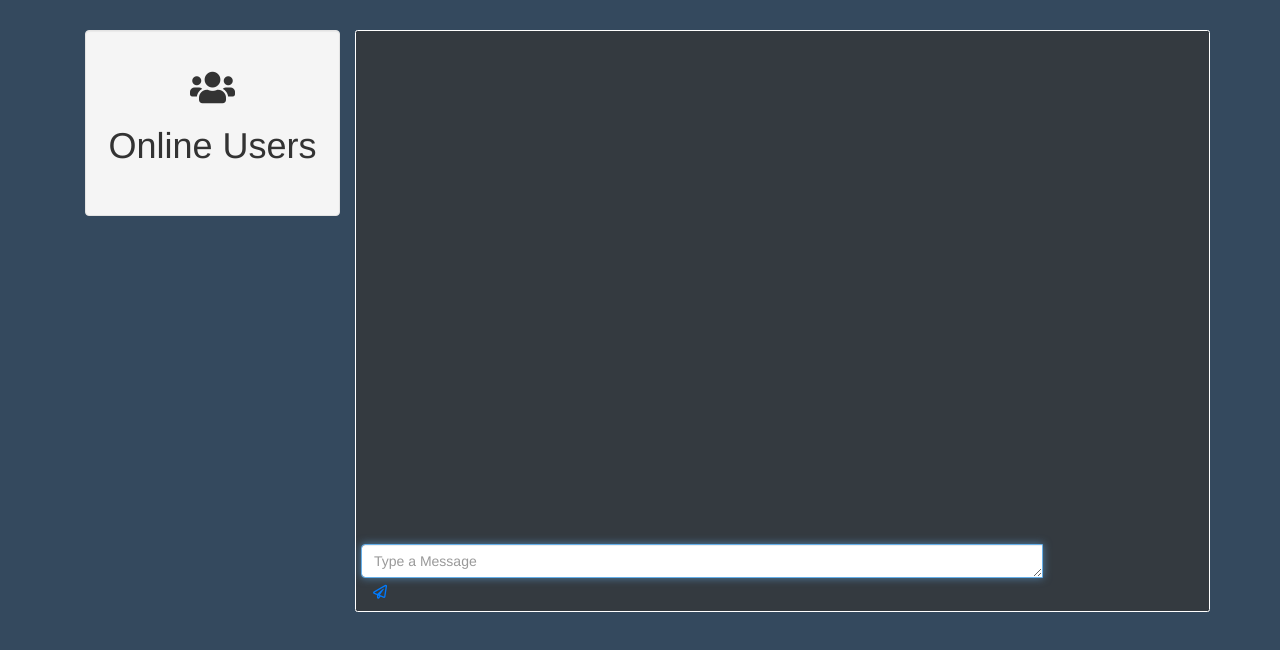
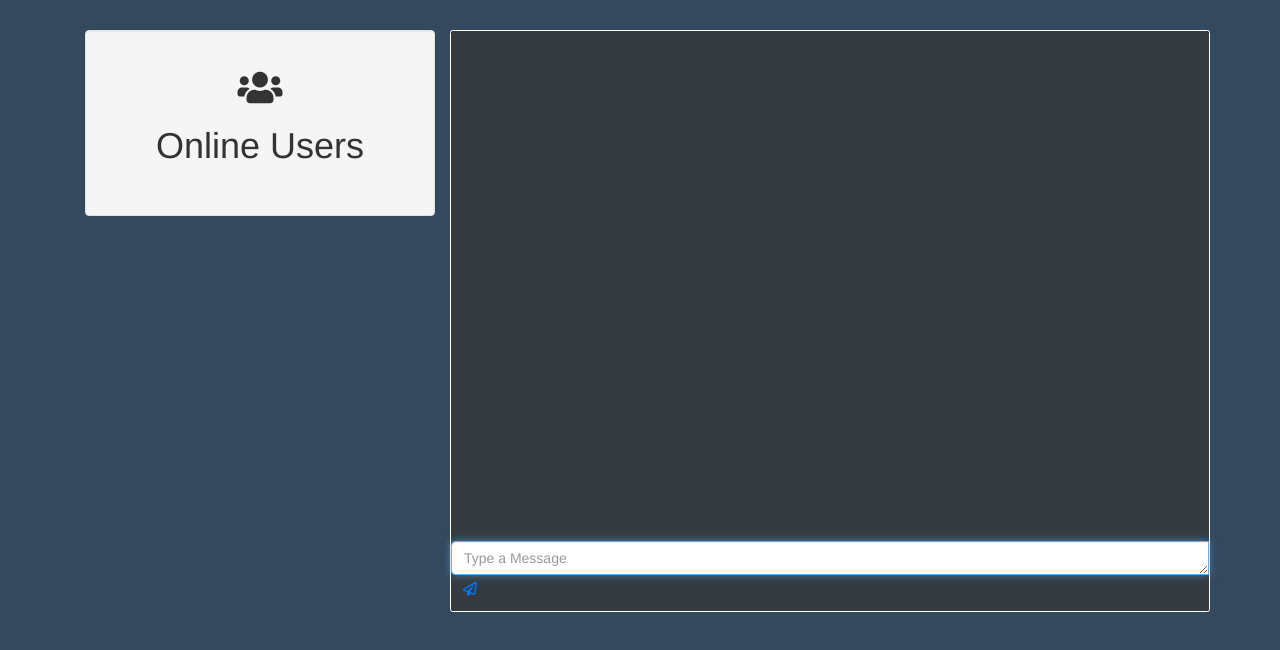
Before and after one commit to Techit-Kakaew/socket.io-webchat, a website: page index.html in a window 1280 px wide. Both pictures are taken after typing "Sample" into the empty fields and a click on the input "Sign in". Drawn offline with nearby package versions, Linux system fonts and the light colour scheme; no server answers.

Commit message:
11th commit

```diff
--- a/index.html
+++ b/index.html
@@ -7,8 +7,6 @@
     <link rel="stylesheet" href="https://stackpath.bootstrapcdn.com/bootstrap/4.3.1/css/bootstrap.min.css"
         integrity="sha384-ggOyR0iXCbMQv3Xipma34MD+dH/1fQ784/j6cY/iJTQUOhcWr7x9JvoRxT2MZw1T" crossorigin="anonymous">
     <link rel="stylesheet" href="https://maxcdn.bootstrapcdn.com/bootstrap/3.4.0/css/bootstrap.min.css">
-
-
     <link rel="stylesheet" href="https://use.fontawesome.com/releases/v5.8.2/css/all.css"
         integrity="sha384-oS3vJWv+0UjzBfQzYUhtDYW+Pj2yciDJxpsK1OYPAYjqT085Qq/1cq5FLXAZQ7Ay" crossorigin="anonymous">
 
@@ -40,8 +38,7 @@
             left: 0;
             position: absolute;
             right: 0;
-            width: 80%;
-
+            width: 100%;
         }
 
         .chat {
@@ -75,7 +72,7 @@
             </div>
         </div>
         <div id="messageArea" class="row" style="margin-top: 30px;">
-            <div class="col-md-3">
+            <div class="col-md-4">
                 <div class="well text-center">
                     <h1>
                         <i class="fas fa-users"></i>
@@ -84,16 +81,16 @@
                     <ul class="list-group" id="users"></ul>
                 </div>
             </div>
-            <div class="col-md-9 border border-white rounded p-3 mb-2 bg-dark text-white">
+            <div class="col-md-8 border border-white rounded p-3 mb-2 bg-dark text-white">
                 <div class="chatArea">
                     <ul class="chat" id="chat">
                         <form id="messageForm">
-                            <div class="input-group txtArea mb-2 ml-2">
+                            <div class="input-group txtArea mb-1">
                                 <textarea class="form-control" rows="1" id="message"
                                     placeholder="Type a Message"></textarea>
                                 <span class="input-group-append">
                                     <button type="button" class="btn btn-outline-primary" id="messageBtn"><i
-                                            class="far fa-paper-plane"></i></button>
+                                            class="far fa-paper-plane" style="height: 20px;"></i></button>
                                 </span>
                             </div>
                         </form>
```
